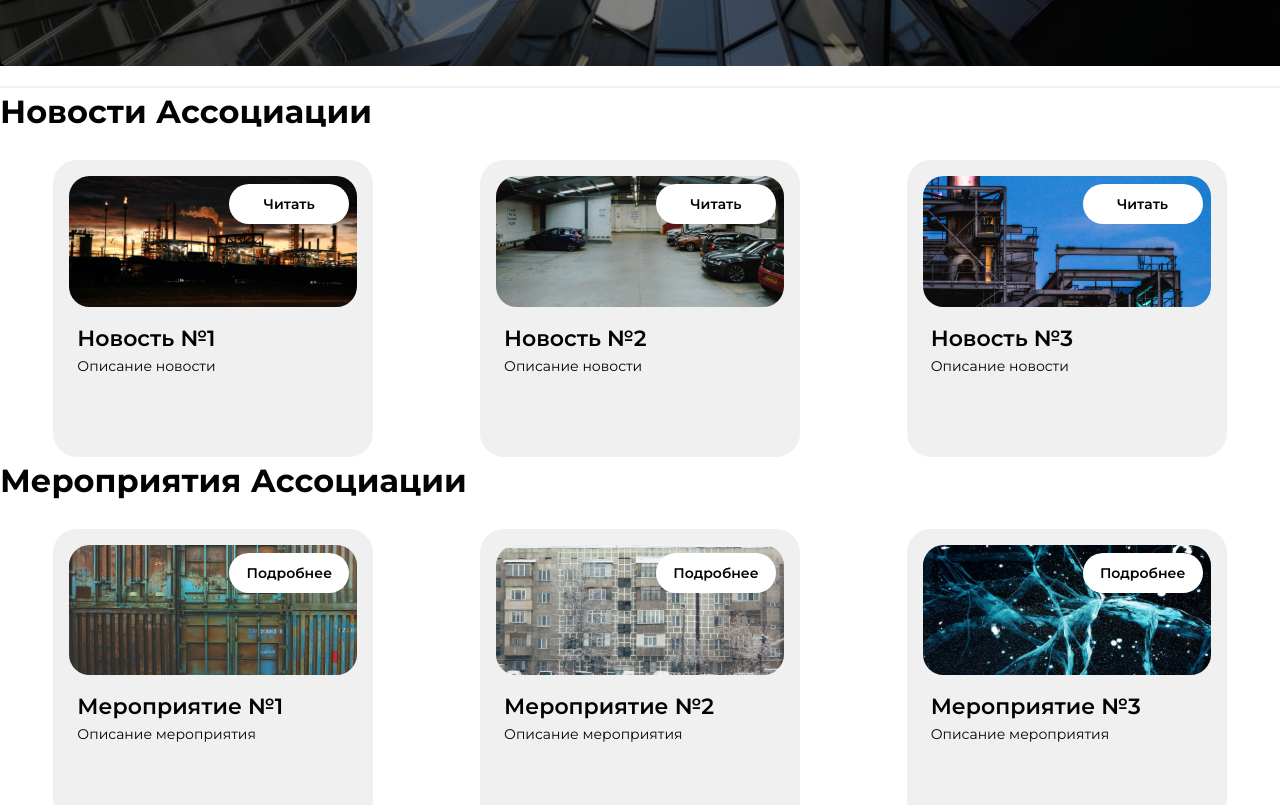
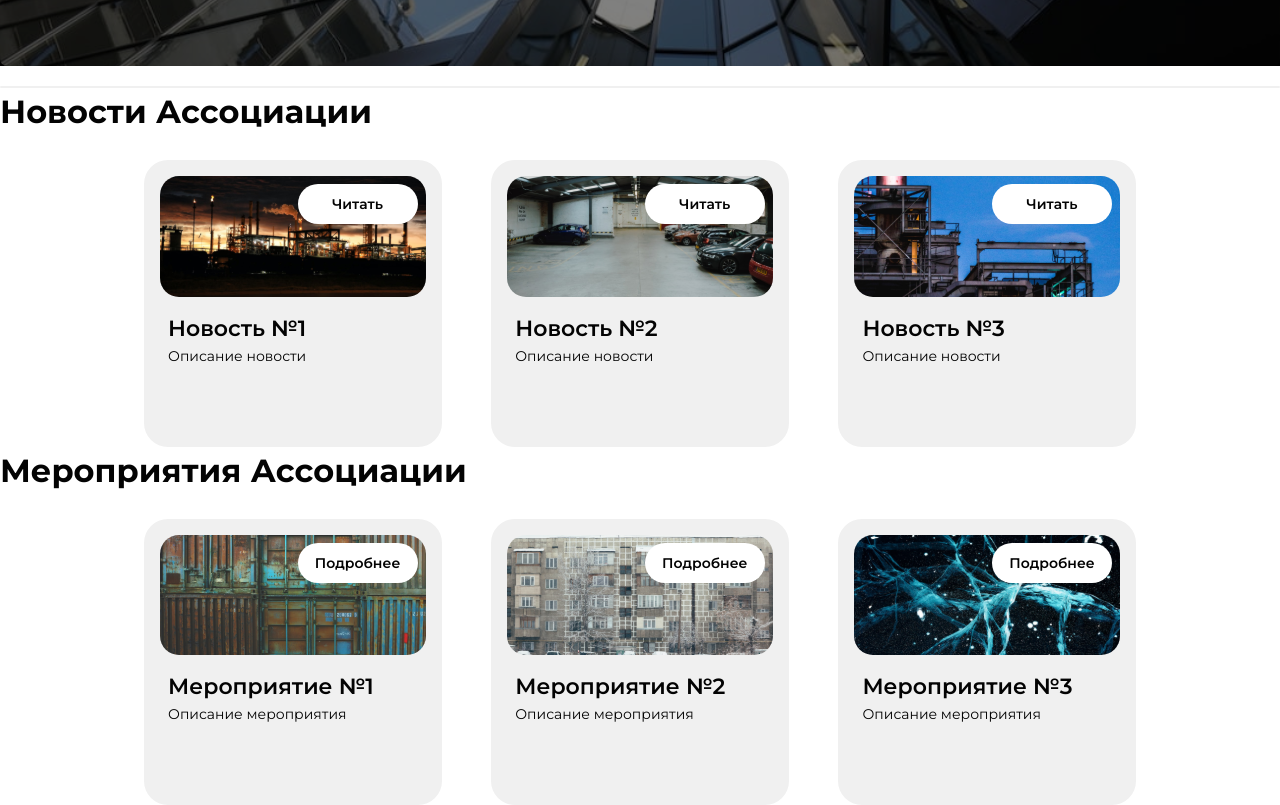
Before and after one commit to zhansvltan/logistickaz, a React (Vite) app: page / in a window 1280 px wide. Shown: the part 680-1485 px from the top of the page. Built offline with nearby package versions, Linux system fonts and the light colour scheme; the HTML template or start-up script is replaced by a standard one.

Commit message:
Events and News section

```diff
--- a/src/components/Card.jsx
+++ b/src/components/Card.jsx
@@ -6,7 +6,7 @@ const Card = ({ imageSrc, name, description, buttontext }) => {
       className="rounded-[24px] overflow-hidden bg-[#f0f0f0] relative flex flex-col p-4
       mobile:w-[70%]
       tablet:w-[50%]
-      laptop:w-[25%]"
+      laptop:w-[30%]"
     >
       <button
         className="bg-white rounded-3xl text-[#030303] leading-[18px] font-[600]
--- a/src/components/Events.jsx
+++ b/src/components/Events.jsx
@@ -31,10 +31,10 @@ const EventsComponent = () => {
         <h2 className={style.text}>Мероприятия Ассоциации</h2>
       </div>
       <div
-        className="flex justify-around items-baseline
+        className="flex justify-between items-baseline
       mobile:flex-col mobile:space-y-3 mobile:items-center
       tablet:space-y-6
-      laptop:flex-row laptop:items-baseline"
+      laptop:flex-row laptop:items-baseline laptop:px-36"
       >
         {cardsData.map((card, index) => (
           <Card key={index} {...card} />
--- a/src/components/News.jsx
+++ b/src/components/News.jsx
@@ -31,10 +31,10 @@ const NewsComponent = () => {
         <h2 className={style.text}>Новости Ассоциации</h2>
       </div>
       <div
-        className="flex justify-around items-baseline
+        className="flex justify-between items-baseline
       mobile:flex-col mobile:space-y-3 mobile:items-center
       tablet:space-y-6
-      laptop:flex-row laptop:items-baseline"
+      laptop:flex-row laptop:items-baseline laptop:px-36"
       >
         {cardsData.map((card, index) => (
           <Card key={index} {...card} />
```
